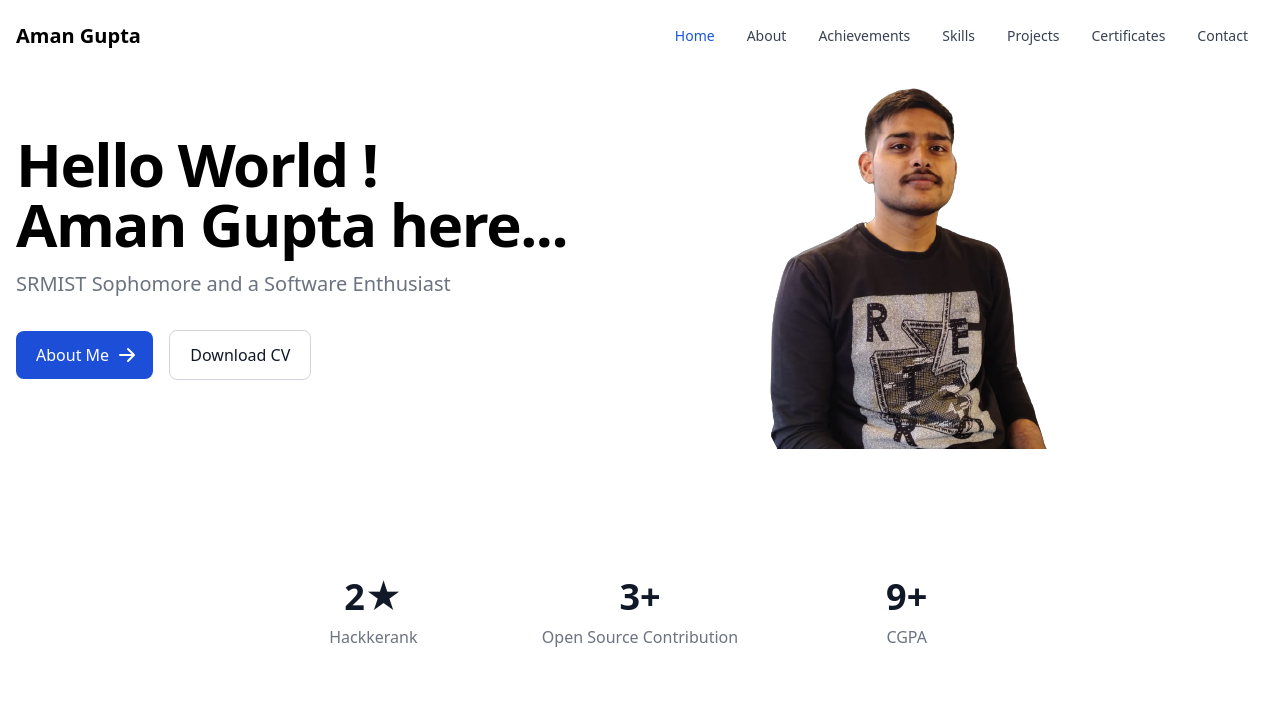
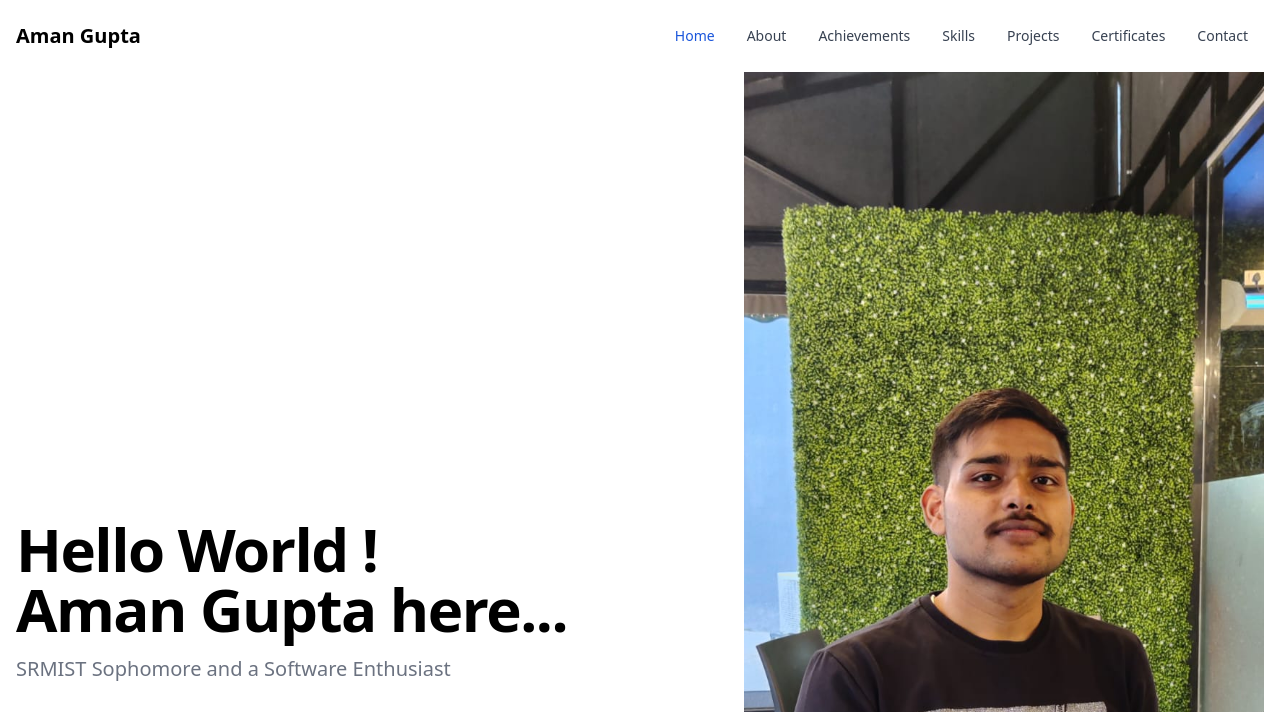
Before and after one commit to Rithvee/Portfolio, a website: page index.html in a window 1280 px wide. Shown: the top 712 px of the page. Drawn offline with nearby package versions, Linux system fonts and the light colour scheme.

Commit message:
Changed Image

```diff
--- a/index.html
+++ b/index.html
@@ -63,7 +63,7 @@
                 </a>
             </div>
             <div class="hidden lg:mt-0 lg:col-span-5 lg:flex">
-                <img src="./Underdog.png" alt="Aman">
+                <img src="./Underdog.jpg" alt="Aman">
             </div>
         </div>
     </section>
```
Also changed, not shown: Underdog.jpg (added), Underdog.png (deleted).
